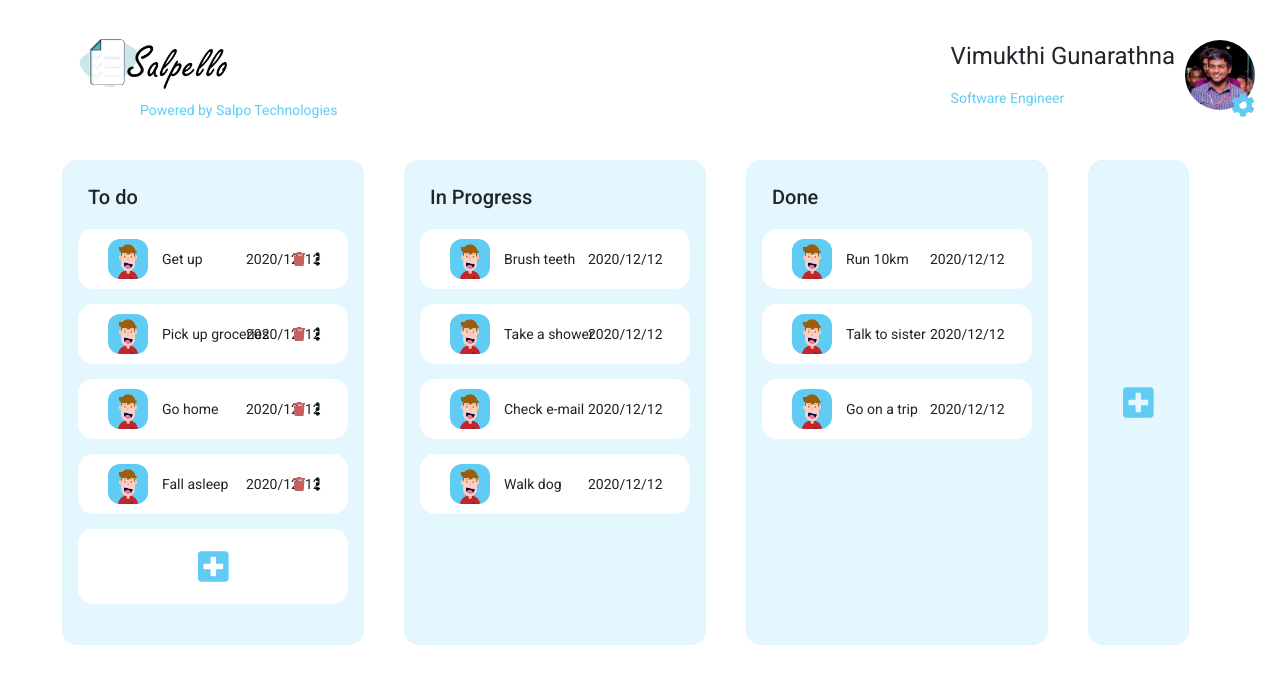
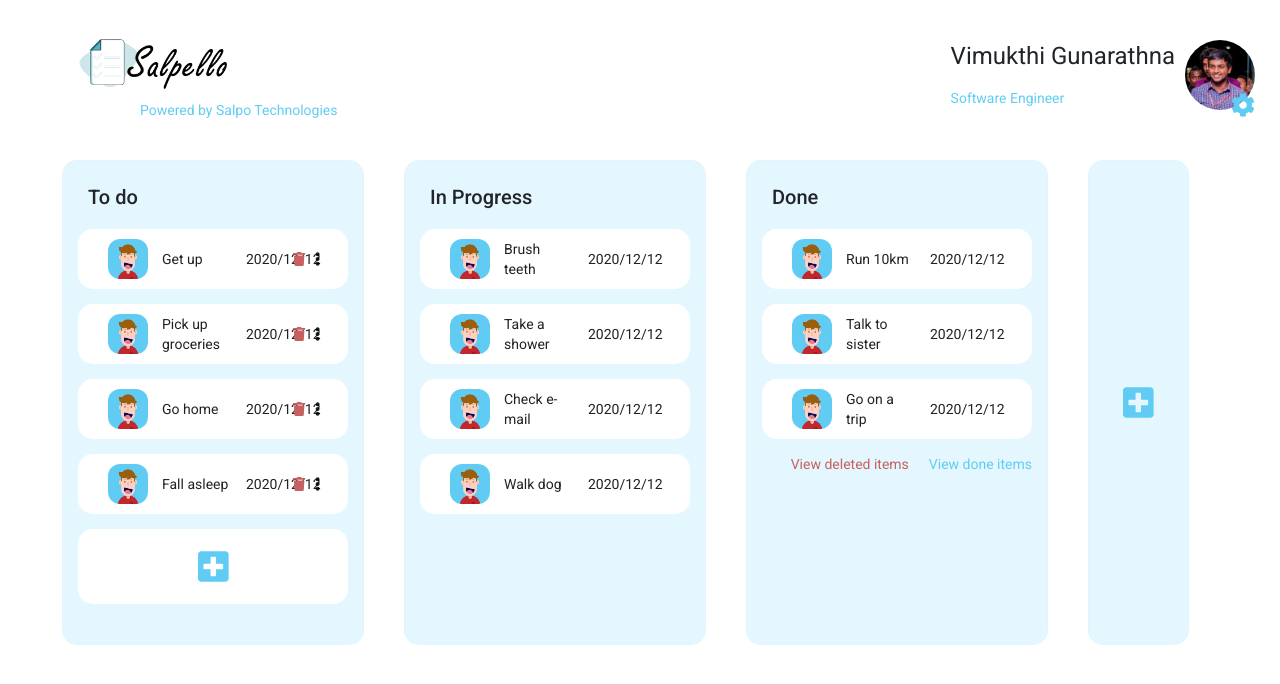
Before and after one commit to VimukthiGunarathna/Salpello, an Angular app: page / in a window 1280 px wide. Shown: the top 684 px of the page. Built offline with nearby package versions, Linux system fonts and the light colour scheme.

Commit message:
adding code comments

```diff
--- a/src/app/todo-list.service.ts
+++ b/src/app/todo-list.service.ts
@@ -9,6 +9,10 @@ export class TodoListService {
 
   constructor(private storage: TodoListStorageService) { }
 
+  /**
+   * Get initial data collection
+   * @param type : Type of data points
+   */
   getList(type) {
     if (type == "todo") {
       return this.storage.getToDoList();
@@ -19,17 +23,39 @@ export class TodoListService {
     if (type == "progress") {
       return this.storage.getInProgressList();
     }
+    if (type == "deleted") {
+      return this.storage.getInProgressList();
+    }
   }
+
+  /**
+   * Add item to the local storage
+   * @param item : Target item
+   */
   addItem(item) {
     return this.storage.post(item);
   }
+
+  /**
+  * Add item to the local storage
+  * @param item : Target item
+  */
   deleteItem(item) {
     return this.storage.delete(item);
   }
+
+  /**
+  * Add item to the local storage
+  * @param item : Target item
+  */
   updateItem(item, changes) {
     return this.storage.put(item, changes);
   }
 
+  /**
+  * String validation for title property
+  * @param userControl : user input dom values
+  */
   isTitleValid(userControl: AbstractControl) {
     return new Promise(resolve => {
       setTimeout(() => {
@@ -42,6 +68,10 @@ export class TodoListService {
     });
   }
 
+  /**
+  * Search  title string in the collection
+  * @param title : inserted title string
+  */
   validateTitle(title: string) {
     console.log(this.storage.validateTitle(title));
     return (this.storage.validateTitle(title) > -1);
--- a/src/app/todo/data/seed.data.ts
+++ b/src/app/todo/data/seed.data.ts
@@ -2,7 +2,7 @@ export const default_todoList = [
     {
         title: 'Get up',
         created_date: '2020/12/12',
-        description: 'hALAL'
+        description: 'My name is vimukthi gunarathna. Im a software Engineer'
     },
     {
         title: 'Pick up groceries',
@@ -59,3 +59,15 @@ export const default_todoList = [
         description: 'hALAL'
     }
 ];
+export const default_deletedItems= [
+    {
+        title: 'Brush teeth',
+        created_date: '2020/12/12',
+        description: 'hALAL'
+    },
+    {
+        title: 'Take a shower',
+        created_date: '2020/12/12',
+        description: 'hALAL'
+    }
+];
--- a/src/app/todo/todo.component.html
+++ b/src/app/todo/todo.component.html
@@ -70,13 +70,13 @@
                         <div class="modal-dialog modal-dialog-centered">
                             <div class="modal-content">
                                 <div class="modal-header">
-                                    <h2 class="modal-title" id="staticBackdropLabel">{{selected_Item?.title}}</h2>
+                                    <h1 class="modal-title" id="staticBackdropLabel">{{selected_Item?.title}}</h1>
                                     <button type="button" class="close" data-dismiss="modal" aria-label="Close">
                                         <span aria-hidden="true">&times;</span>
                                     </button>
                                 </div>
-                                <div class="modal-body">
-                                    <p>{{selected_Item?.description}}</p>
+                                <div class="modal-body view-item">
+                                    <h2>{{selected_Item?.description}}</h2>
                                     <p>{{selected_Item?.created_date}}</p>
                                 </div>
                             </div>
@@ -146,6 +146,8 @@
                     </div>
                 </div>
             </div>
+
+            <!-- PROGRESS CARD -->
             <div class="col-lg-3 card">
                 <div class="list-container">
                     <div class="title-box">
@@ -162,6 +164,8 @@
                     </div>
                 </div>
             </div>
+
+            <!-- DONE CARD -->
             <div class="col-lg-3 card">
                 <div class="list-container">
                     <div class="title-box">
@@ -175,8 +179,39 @@
                             <div class="todo-date">{{item.created_date}}</div>
                         </div>
                     </div>
+                    <div class="done-items-wrapper">
+                        <div class="deleted-items">
+                            <a data-toggle="modal" data-target="#deletedItems">View deleted items</a>
+                        </div>
+                        <div class="done-items">
+                            <a>View done items</a>
+                        </div>
+                    </div>
+                    <!-- DELETE ITEMS MODAL -->
+                    <div class="modal fade" id="deletedItems" data-backdrop="static" data-keyboard="false" tabindex="-1"
+                        aria-labelledby="staticBackdropLabel" aria-hidden="true">
+                        <div class="modal-dialog modal-dialog-centered">
+                            <div class="modal-content">
+                                <div class="modal-header">
+                                    <h1 class="modal-title" id="staticBackdropLabel">Deleted Items</h1>
+                                    <button type="button" class="close" data-dismiss="modal" aria-label="Close">
+                                        <span aria-hidden="true">&times;</span>
+                                    </button>
+                                </div>
+                                <div class="modal-body" *ngFor="let item of deleted_items">
+                                    <div class="list-box">
+                                        <div class="user-avatar"></div>
+                                        <div class="todo-title">{{item.title}}</div>
+                                        <div class="todo-date">{{item.created_date}}</div>
+                                    </div>
+                                </div>
+                            </div>
+                        </div>
+                    </div>
                 </div>
             </div>
+
+            <!-- ADD CARD -->
             <div class="col-lg-1 add-card">
                 <fa-icon [icon]="['fas', 'plus-square']"></fa-icon>
             </div>
--- a/src/app/todo/todo.component.scss
+++ b/src/app/todo/todo.component.scss
@@ -3,16 +3,21 @@
   min-height: stretch;
   max-height: max-content;
 }
+
 .header-box {
   display: flex;
+
   .logo-wrapper {
     position: relative;
+
     .logo-box {
       text-align: start;
+
       img {
         width: 17em;
       }
     }
+
     .logo-title {
       position: absolute;
       top: 100px;
@@ -20,21 +25,26 @@
       color: #60CCF4;
     }
   }
+
   .profile-wrapper {
     text-align: end;
+
     .profile-content {
       display: flex;
       justify-content: flex-end;
       padding: 40px 10px 10px 10px;
+
       .profile-img-box {
         position: relative;
-                .profile-img{
+
+        .profile-img {
           width: 5em;
           height: 5em;
           background-image: url("../../assets/pro_Pic.jpg");
           border-radius: 50%;
           background-size: cover;
         }
+
         .icon {
           position: absolute;
           top: 53px;
@@ -43,43 +53,49 @@
           color: #60CCF4;
         }
       }
+
       .profile-details-box {
         text-align: start;
         padding: 0px 10px 0px 0px;
-                h4 {
 
-                }
-                p{
+        h4 {}
+
+        p {
           color: #60CCF4;
         }
       }
     }
   }
 }
+
 .middle-box {
   .card-wrapper {
     display: flex;
     padding: 30px 30px 0px 30px;
     padding-left: 3em;
   }
+
   .card {
     border: 1px solid rgb(0 0 0 / 1%);
     border-radius: 15px;
-        background-color:#60ccf429;
+    background-color: #60ccf429;
     margin: 0px 20px 0px 20px;
   }
+
   .add-card {
     border: 1px solid rgb(0 0 0 / 1%);
     border-radius: 15px;
-        background-color:#60ccf429;
+    background-color: #60ccf429;
     margin: 0px 20px 0px 20px;
     display: flex;
     justify-content: center;
     align-items: center;
+
     fa-icon {
       font-size: 35px;
       color: #60CCF4;
       border-radius: 10px;
+
       &:hover {
         cursor: pointer;
       }
@@ -94,33 +110,37 @@
   margin: 0 25px 25px 0;
   display: inline-block;
   vertical-align: top;
+
   .title-box {
     padding-top: 20px;
     padding-left: 10px;
     display: flex;
+
     .title-wrapper {
       display: flex;
       justify-content: start;
     }
+
     .panel-wrapper {
       display: flex;
       justify-content: end;
     }
+
     .panel {
       display: flex;
       justify-content: flex-end;
     }
-        .header-title{
+
+    .header-title {
       display: flex;
-            justify-content:flex-start
+      justify-content: flex-start
     }
   }
 }
 
-.list {
-}
+.list {}
 
-.list-box{
+.list-box {
   position: relative;
   padding: 30px 10px;
   color: rgba(0, 0, 0, 0.87);
@@ -151,46 +171,92 @@
   border-radius: 15px;
   display: flex;
   justify-content: center;
+
   fa-icon {
     font-size: 35px;
     color: #60CCF4;
     border-radius: 10px;
   }
 }
-.user-avatar{
+
+.done-items-wrapper {
+  display: flex;
+  justify-content: flex-end;
+
+  .done-items {
+    padding-left: 10px;
+
+    a {
+      color: #60CCF4;
+
+      &:hover {
+        cursor: pointer;
+      }
+    }
+  }
+
+  .deleted-items {
+    padding-right: 10px;
+
+    a {
+      color: #C76060;
+
+      &:hover {
+        cursor: pointer;
+      }
+    }
+  }
+}
+
+.user-avatar {
   position: absolute;
   width: 40px;
   height: 40px;
   background-image: url("../../assets/avator.png");
   border-radius: 30%;
   background-size: cover;
-    background-color:  #60CCF4;
+  background-color: #60CCF4;
   margin-left: 20px;
-    &:hover  {
+
+  &:hover {
     cursor: pointer;
   }
 }
+
 .todo-title {
   position: absolute;
   left: 6em;
+  max-width: 5em;
 }
-.todo-date{
+
+.todo-date {
   position: absolute;
   left: 12em;
+  max-width: 6em;
 }
-.todo-panel{
+
+.todo-panel {
   position: absolute;
-    right:2em;
+  right: 2em;
   display: flex;
+
   .todo-icon {
     padding-left: 10px;
   }
-    &:hover  {
+
+  &:hover {
     cursor: pointer;
   }
 }
+
 .trash {
   color: #C76060;
+}
+
+.view-item {
+  p {
+    font-size: 15px;
+  }
 }
 
 .cdk-drag-preview {
--- a/src/app/todo/todo.component.ts
+++ b/src/app/todo/todo.component.ts
@@ -12,19 +12,22 @@ import { HttpClient, HttpErrorResponse } from '@angular/common/http';
   styleUrls: ['./todo.component.scss']
 })
 export class TodoComponent implements OnInit {
+
+  // Form data
   public todoItemForm: FormGroup;
   public updateItemForm: FormGroup
 
-
-  public isExpand = false;
+  // Functional variables
   public current_date;
   public todoItem;
   public updateItem;
   public selected_Item;
 
+  // Collections for cards
   public todo;
   public done;
   public in_progress;
+  public deleted_items;
 
   constructor(
     private tdForm: FormBuilder,
@@ -36,6 +39,7 @@ export class TodoComponent implements OnInit {
     this.todo = this.todoListService.getList('todo');
     this.done = this.todoListService.getList('done');
     this.in_progress = this.todoListService.getList('progress');
+    this.deleted_items = this.todoListService.getList('deleted');
 
     this.todoItemForm = this.tdForm.group({
       title: ['', [Validators.required], this.todoListService.isTitleValid.bind(this.todoListService)],
@@ -68,7 +72,7 @@ export class TodoComponent implements OnInit {
   }
 
   /**
-   * New todo item creationg
+   * New todo item creation
    */
   onSubmit() {
     if (this.todoItemForm.valid) {
@@ -92,9 +96,6 @@ export class TodoComponent implements OnInit {
     console.log(item);
 
     this.selected_Item = item;
-  }
-  viewItem() {
-    this.isExpand = true;
   }
 
   addTodoItem(todoItem) {
```
Also changed, not shown: src/app/todo-list-storage.service.ts (+23 -9 lines). Lines whose indentation alone changed are shown as unchanged.
